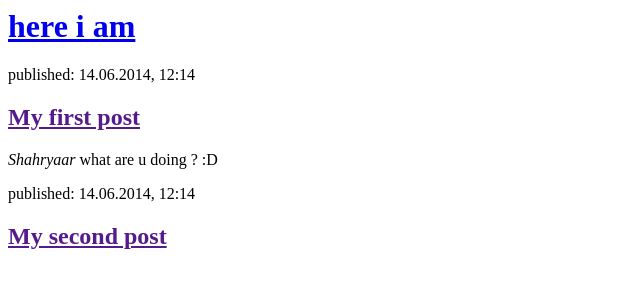
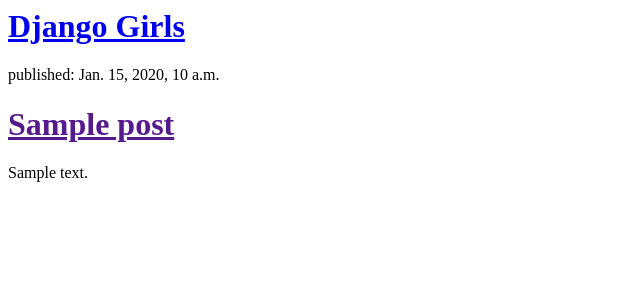
Before and after one commit to ZahraAbbaC/my-first-blog, a Django app: template blog/templates/blog/post_list.html in a window 1280 px wide. Shown: the top 300 px of the page, without its empty margins (0-640 px from the left). Run offline with Django 3.2, Linux system fonts and the light colour scheme; the template is opened without the code that fills it: values that come from a table or form of the project are taken from there, others are empty; tables that the repository leaves empty hold one stand-in row (values such as "Sample post").

Commit message:
Modified templates to display posts from database.

```diff
--- a/blog/models.py
+++ b/blog/models.py
@@ -6,10 +6,8 @@ class Post(models.Model):
     author = models.ForeignKey('auth.User', on_delete=models.CASCADE)
     title = models.CharField(max_length=200)
     text = models.TextField()
-    created_date = models.DateTimeField(
-            default=timezone.now)
-    published_date = models.DateTimeField(
-            blank=True, null=True)
+    created_date = models.DateTimeField(default=timezone.now)
+    published_date = models.DateTimeField(blank=True, null=True)
 
     def publish(self):
         self.published_date = timezone.now()
--- a/blog/templates/blog/post_list.html
+++ b/blog/templates/blog/post_list.html
@@ -1,21 +1,19 @@
 <html>
     <head>
-        <title>Heeeey!</title>
+        <title>Zahra!</title>
     </head>
     <body>
         <div>
-            <h1><a href="/">here i am</a></h1>
+            <h1><a href="/">Django Girls</a></h1>
         </div>
 
-        <div>
-            <p>published: 14.06.2014, 12:14</p>
-            <h2><a href="">My first post</a></h2>
-            <p><em>Shahryaar</em> what are u doing ? :D</p>
-        </div>
+	{% for post in posts %}
+    	    <div>
+		<p>published: {{post.published_date}}</p>
+		<h1><a href="">{{post.title}}</a></h1>
+		<p>{{post.text|linebreaksbr}}</p>
+       	    </div>
+	{% endfor %}
 
-        <div>
-            <p>published: 14.06.2014, 12:14</p>
-            <h2><a href="">My second post</a></h2>
-        </div>
     </body>
 </html>
--- a/blog/views.py
+++ b/blog/views.py
@@ -2,7 +2,10 @@
 from __future__ import unicode_literals
 
 from django.shortcuts import render
+from .models import Post
+from django.utils import timezone
 
 # Create your views here.
 def post_list(request):
-	return render(request, 'blog/post_list.html',{})
+	posts = Post.objects.filter(published_date__lte=timezone.now()).order_by('published_date')
+	return render(request, 'blog/post_list.html',{'posts':posts})
```
